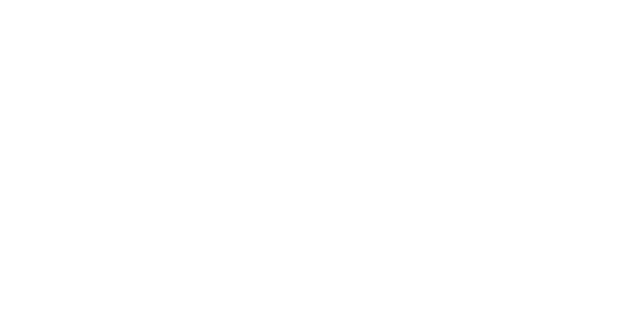
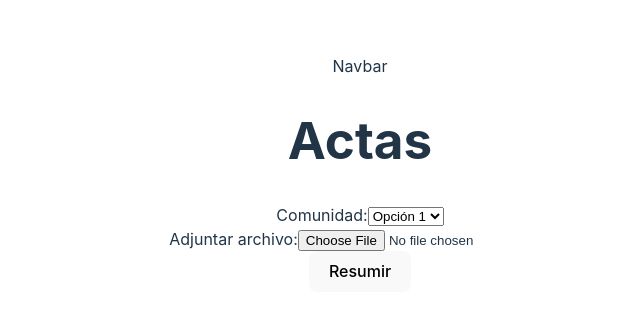
Before and after one commit to VeroPolegre/Fincas_Front, a React (Vite) app: page /createcertificate in a window 1280 px wide. Before the commit this address had no page. Shown: the part 227-542 px from the top of the page, without its empty margins (280-920 px from the left). Built offline with nearby package versions, Linux system fonts and the light colour scheme.

Commit message:
create certificate view

```diff
--- a/src/App.jsx
+++ b/src/App.jsx
@@ -4,6 +4,7 @@
 import Register from "./components/Register/Register";
 import { BrowserRouter as Router, Routes, Route } from "react-router-dom";
 import Profile from "./pages/Profile/Profile";
+import CreateCertificate from "./pages/CreateCertificate/CreateCertificate";
 
 function App() {
   return (
@@ -19,6 +20,9 @@
           <Route path="/profile" element={<Profile />}>
             {" "}
           </Route>
+          <Route path="/createcertificate" element={<CreateCertificate />}>
+            {" "}
+          </Route>
         </Routes>
       </Router>
     </>
--- /dev/null
+++ b/src/pages/CreateCertificate/CreateCertificate.jsx
@@ -0,0 +1,50 @@
+import React, { useState } from "react";
+import Header from "../../components/Header/Header";
+
+const CreateCertificate = () => {
+  const [comunidad, setComunidad] = useState("");
+  const [archivo, setArchivo] = useState(null);
+
+  const handleComunidadChange = (event) => {
+    setComunidad(event.target.value);
+  };
+
+  const handleFileChange = (event) => {
+    // Manejar la lógica para el archivo aquí, por ejemplo, guardar en el estado.
+    setArchivo(event.target.files[0]);
+  };
+
+  const handleResumirClick = () => {
+    // Lógica para resumir con el archivo adjunto.
+    console.log("Resumiendo con la comunidad:", comunidad, "y el archivo:", archivo);
+  };
+
+  return (
+    <>
+      <Header />
+      <h1>Actas</h1>
+      <form>
+        <label>
+          Comunidad:
+          <select value={comunidad} onChange={handleComunidadChange}>
+            <option value="opcion1">Opción 1</option>
+            <option value="opcion2">Opción 2</option>
+            <option value="opcion3">Opción 3</option>
+            <option value="opcion4">Opción 4</option>
+          </select>
+        </label>
+        <br />
+        <label>
+          Adjuntar archivo:
+          <input type="file" onChange={handleFileChange} />
+        </label>
+        <br />
+        <button type="button" onClick={handleResumirClick}>
+          Resumir
+        </button>
+      </form>
+    </>
+  );
+};
+
+export default CreateCertificate;
```
